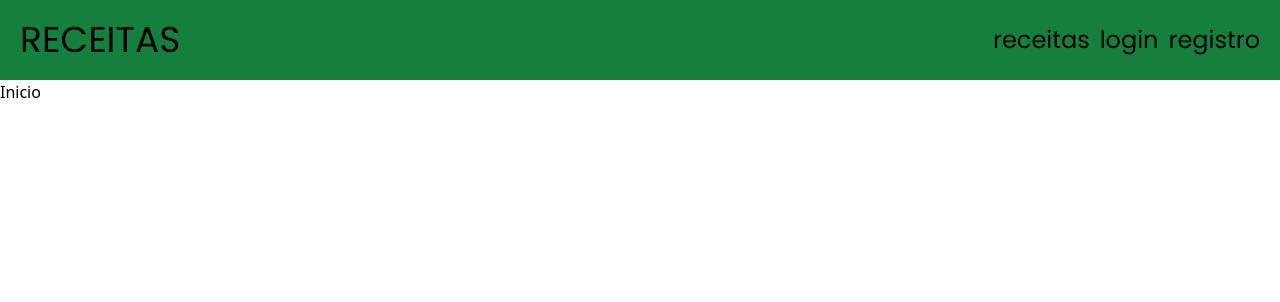
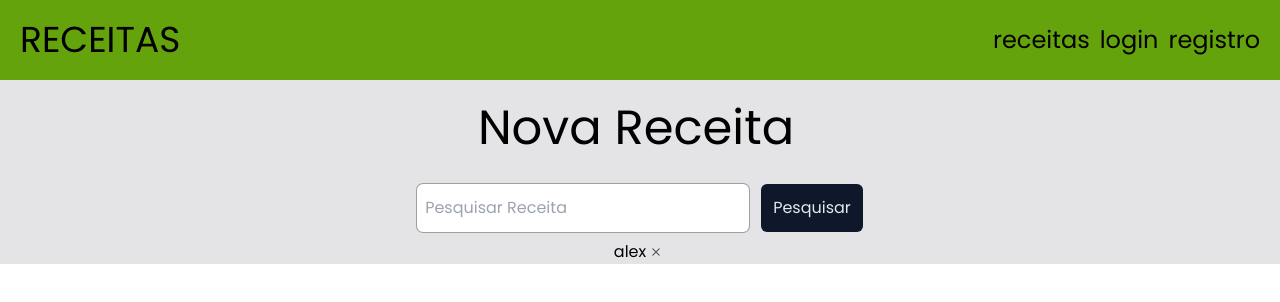
Before and after one commit to alexoliveiramartins/ReceitasReactFront, a React (Vite) app: page / in a window 1280 px wide. Shown: the top 302 px of the page. Built offline with nearby package versions, Linux system fonts and the light colour scheme.

Commit message:
Started Login Page

```diff
--- a/src/App.jsx
+++ b/src/App.jsx
@@ -1,15 +1,15 @@
 import { Outlet } from "react-router-dom"
 import Header from "./components/Header"
-import { MealMain } from "./components/MealMain";
+import { MealMain } from "./components/Receitas/ReceitasMain";
 
 function App() {
 
   return (
     <>
-    <div>
+    <body className="bg-zinc-200">
       <Header title = {"RECEITAS"}/>
       <Outlet />
-    </div>
+    </body>
     </>
   )
 }
--- a/src/components/Header.jsx
+++ b/src/components/Header.jsx
@@ -4,7 +4,7 @@ export default function Header({title}){
   return (
     <div>
 
-      <header className="p-5 flex items-center justify-between bg-green-700 border-transparent font-poppings align-middle">
+      <header className="p-5 flex items-center justify-between bg-lime-600 border-transparent font-poppings align-middle">
         <h1 className="text-4xl"><NavLink to="/">{title}</NavLink></h1>
         <nav className="flex items-center">
           <ul className="flex gap-2.5 font-sans text-2xl">
--- /dev/null
+++ b/src/components/MainPage/Inicio.jsx
@@ -0,0 +1,14 @@
+import SearchBar from "./SearchBar";
+import Tag from "./tags/Tag";
+
+export function Inicio(){
+    return (
+        <>
+        <div className="flex flex-col items-center justify-center">
+            <h1 className="p-6 font-poppings text-5xl mr-2">Nova Receita</h1>
+            <SearchBar />
+            <Tag tagName="alex"/>
+        </div>
+        </>
+    )
+}
--- /dev/null
+++ b/src/components/MainPage/SearchBar.jsx
@@ -0,0 +1,30 @@
+import { NavLink } from "react-router-dom";
+
+export default function SearchBar({title}){
+  return (
+    <>
+        <form>
+            <div
+            class="Search"
+            className="flex
+            flex-row
+            font-poppings
+            p-2">
+              <input
+                className="w-full
+                p-2 rounded-md ring-[1px]
+                ring-black/30 focus:pl-4
+                transition-all"
+                name=""
+                placeholder="Pesquisar Receita" />
+              <button className="p-3
+                bg-slate-900
+                text-slate-200
+                rounded-md
+                ml-3
+              ">Pesquisar</button>
+            </div>
+        </form>
+    </>
+  )
+}
--- /dev/null
+++ b/src/components/MainPage/tags/Tag.jsx
@@ -0,0 +1,12 @@
+
+export default function Tag({tagName}){
+    return (
+        <>
+        <div className="font-poppings flex content-center">{tagName}
+            <button>
+                <img src="src\imagens\xIcone.png" className="w-5"/>
+            </button>
+        </div>
+        </>
+    );
+}
--- a/src/components/MealMain.jsx
+++ b/src/components/Receitas/ReceitasMain.jsx
@@ -1,6 +1,6 @@
 import React, { useState, useEffect } from 'react';
-import { Meal } from './Meal';
-import { fetchRecipes } from '../fetchRecipe';
+import { Meal } from './ReceitaCard';
+import { fetchRecipes } from '../../fetchRecipe';
 
 export function MealMain() {
     const [meals, setMeals] = useState([]);
--- a/src/main.jsx
+++ b/src/main.jsx
@@ -8,7 +8,8 @@ import {
 } from "react-router-dom";
 import { LoginMain } from './components/LoginMain.jsx';
 import NoPage from './components/NoPage.jsx';
-import { MealMain } from './components/MealMain.jsx';
+import { MealMain } from './components/Receitas/ReceitasMain.jsx';
+import { Inicio } from './components/MainPage/Inicio.jsx';
 
 const router = createBrowserRouter([
   {
@@ -17,7 +18,7 @@ const router = createBrowserRouter([
     children: [
       {
         path: "/",
-        element: <h1>Inicio</h1>
+        element: <Inicio />
       },
       {
         path: "/receitas",
```
Also changed, not shown: src/components/Receitas/ReceitaCard.jsx (renamed from src/components/Meal.jsx), src/components/Tags.jsx (added), src/imagens/iconeX.jpg (added), src/imagens/xIcone.png (added).
